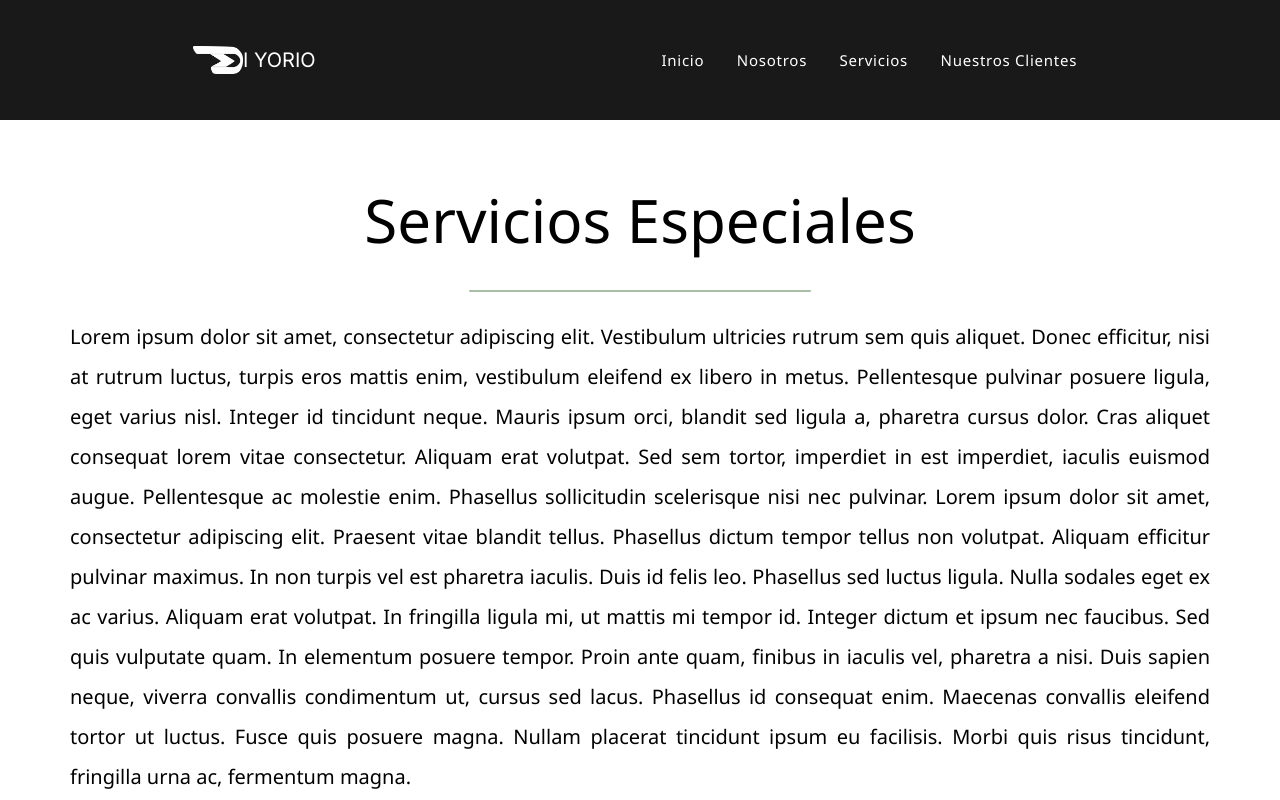
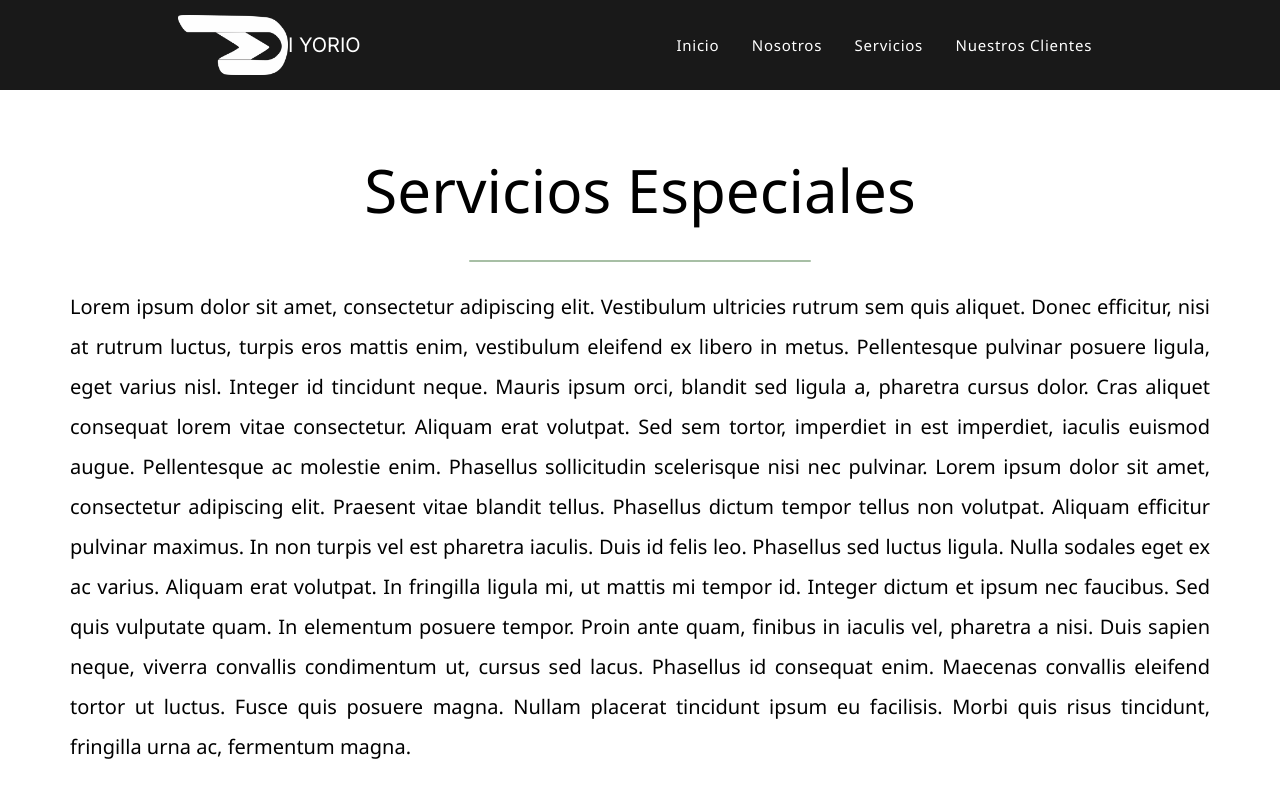
Before and after one commit to agustpaz/diyorio, a Next.js app: page /articulo/especiales in a window 1280 px wide. Shown: the top 800 px of the page. Built offline with nearby package versions, Linux system fonts and the light colour scheme.

Commit message:
Cambio grande

```diff
--- a/app/page.js
+++ b/app/page.js
@@ -34,10 +34,9 @@ export default function Home() {
     console.log(elementId)
     const element = document.getElementById(elementId);
     if (element) {
-      const elementPosition = element.getBoundingClientRect().top;
-      console.log(elementPosition);
+      const scrollY = element.getBoundingClientRect().top + window.scrollY - 80;;
       window.scrollTo({
-        top: elementPosition - 112,
+        top: scrollY,
         behavior: 'smooth'
       });
     }
--- a/app/ui/home/header.js
+++ b/app/ui/home/header.js
@@ -38,7 +38,6 @@ const Header = ({scrollToElement}) => {
                 logo.classList.remove('logo-chico');
                 nav.classList.remove('gradiente-nav');
                 logoEntero.classList.remove('trasladar-logo');
-                logoEntero.classList.remove('texto-chico-logo');
                 cambiarFontSizes(false, navLinks);
             }
         };
@@ -125,7 +124,7 @@ const Header = ({scrollToElement}) => {
             null
         )
     }
-    <nav id="navigation" className={`flex items-center justify-around text-2xl py-14 sm:px-10 sm:py-8 inset-x-0 top-0 w-full text-white transition-all ease-in-out duration-300 ${currentPage == "/" ? "fixed" : "bg-black/90 texto-chico"} wow fadeInDown`}>
+    <nav id="navigation" className={`flex items-center justify-around text-2xl py-2 sm:px-10 sm:py-2 inset-x-0 top-0 w-full text-white transition-all ease-in-out duration-300 ${currentPage == "/" ? "fixed" : "bg-black/90 texto-chico"} wow fadeInDown`}>
         <Link href="/" id="logo-entero" className={`flex items-center ${currentPage == "/" ? "text-2xl sm:text-5xl" : "text-2xl"} font-inter transition-all ease-in-out duration-500`} >
             <Image
                 id="imagen-logo"
--- a/styles/globals.css
+++ b/styles/globals.css
@@ -52,10 +52,6 @@ h3 {
 
 h4 {
   font-size: 2.8rem;
-}
-
-.texto-chico-logo {
-  font-size: 2rem !important;
 }
 
 .texto-chico {
@@ -169,13 +165,13 @@ h4 {
 }
 
 .logo-chico {
-  width: 75px;
+  width: 110px;
   transition: all .5s ease;
 }
 
 @media (min-width: 650px) {
   .logo-chico {
-    width: 50px;
+    width: 110px;
   }
 }
 
@@ -203,22 +199,6 @@ h4 {
   50% {
       border-color: transparent;
   }
-}
-
-.text-shadow-titulo {
-  text-shadow: 5px 3px 0px #9A9E84;
-}
-
-.text-shadow-titulo-resaltado {
-  text-shadow: none;
-}
-
-
-#separador-servicios {
-  background-image: url("/assets/images/separador-imagen.jpg");
-  background-position: 50% 40%;
-  background-attachment: fixed;
-  color: #7ca596;
 }
 
 /* POPUP */
```
